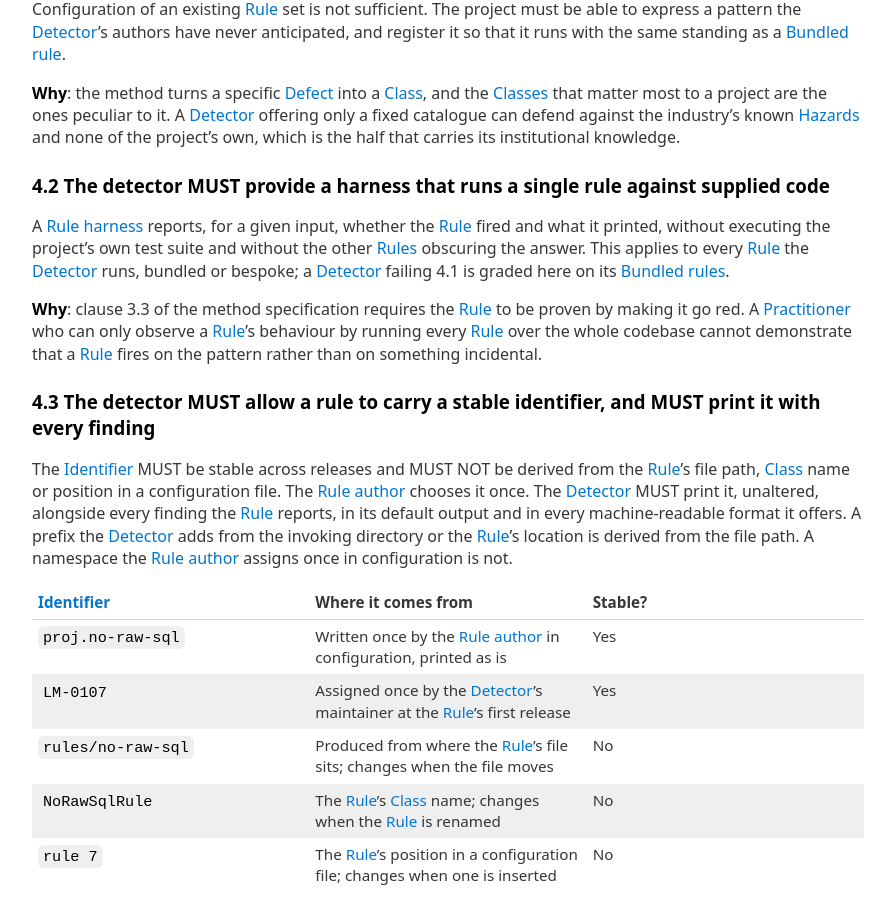
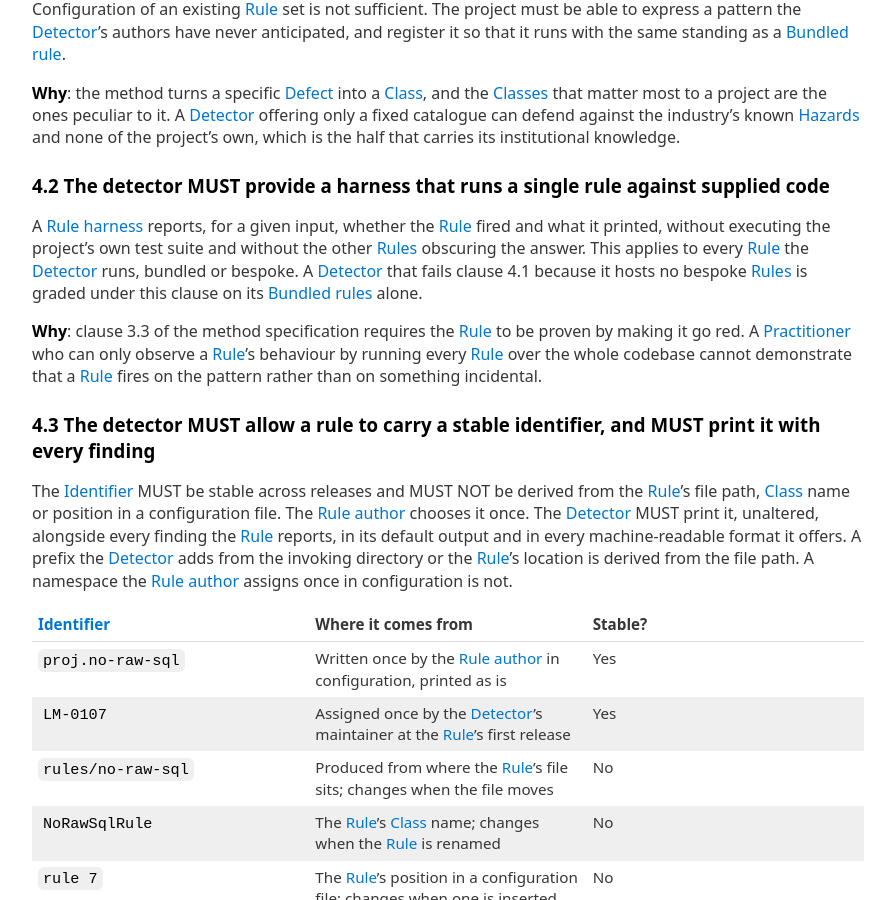
Before and after one commit to Defence-Before-Fix/defence-before-fix.github.io, a Jekyll site: the page built from DETECTOR-SPEC.md, in a window 1280 px wide and 900 px high, scrolled down 2450 px. Shown: the whole window, without its empty margins (192-1087 px from the left). Built offline with Jekyll 4.4.1, drawn with Linux system fonts in a browser that asks for light colours; our own code applies the rules of GitHub Pages for plain Markdown files.

Commit message:
Detector 4.2: a detector that hosts no bespoke rules is graded on its bundled rules
After run 69: the sentence "a Detector failing 4.1 is graded here on its Bundled rules", which
two readers could not follow, says that a detector failing clause 4.1 because it hosts no
bespoke rules is graded under this clause on its bundled rules alone.

Co-Authored-By: Claude Fable 5.1 <noreply@anthropic.com>

```diff
--- a/DETECTOR-SPEC.md
+++ b/DETECTOR-SPEC.md
@@ -101,8 +101,9 @@ project's own, which is the half that carries its institutional knowledge.
 
 A [Rule harness] reports, for a given input, whether the [Rule] fired and what it printed, without
 executing the project's own test suite and without the other [Rules] obscuring the answer.
-This applies to every [Rule] the [Detector] runs, bundled or bespoke; a
-[Detector] failing 4.1 is graded here on its [Bundled rules].
+This applies to every [Rule] the [Detector] runs, bundled or bespoke. A [Detector] that fails
+clause 4.1 because it hosts no bespoke [Rules] is graded under this clause on its
+[Bundled rules] alone.
 
 **Why**: clause 3.3 of the method specification requires the [Rule] to be proven by making it go
 red. A [Practitioner] who can only observe a [Rule]'s behaviour by running every
```
